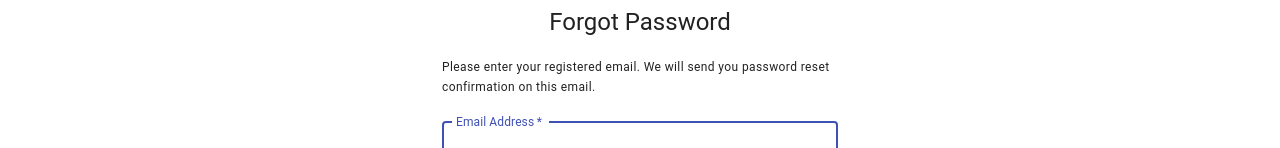
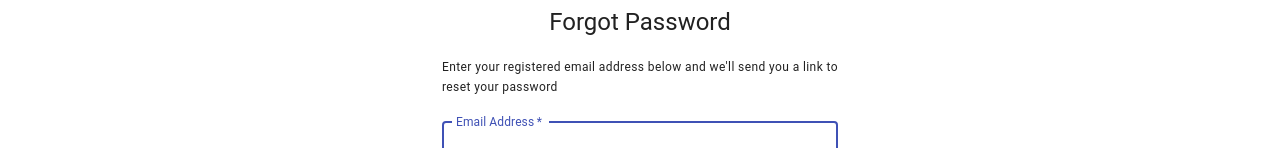
Before and after one commit to chinmaykhamkar/LoR, a React (Create React App) app in the folder client/: page /student/forgotpassword in a window 1280 px wide. Shown: the part 187-335 px from the top of the page. Built offline with nearby package versions, Linux system fonts and the light colour scheme.

Commit message:
minor text change

```diff
--- a/client/src/components/student/screens/js/ForgorPasswordScreen.js
+++ b/client/src/components/student/screens/js/ForgorPasswordScreen.js
@@ -58,7 +58,7 @@ const ForgorPasswordScreen = () => {
         </Typography>
         <br />
         <Typography component="h5" variant="caption">
-          Please enter your registered email. We will send you password reset confirmation on this email.
+        Enter your registered email address below and we'll send you a link to reset your password
         </Typography>
         <form className={classes.form} noValidate>
           <TextField
--- a/client/src/components/teacher/screens/js/ForgorPasswordScreen.js
+++ b/client/src/components/teacher/screens/js/ForgorPasswordScreen.js
@@ -59,7 +59,7 @@ const ForgorPasswordScreent = () => {
             </Typography>
             <br />
             <Typography component="h5" variant="caption">
-              Please enter your registered email. We will send you password reset confirmation on this email.
+            Enter your registered email address below and we'll send you a link to reset your password
             </Typography>
             <form className={classes.form} noValidate>
               <TextField
```
